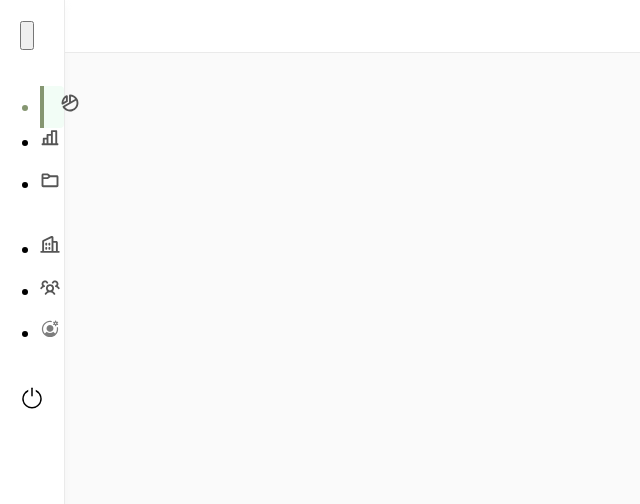
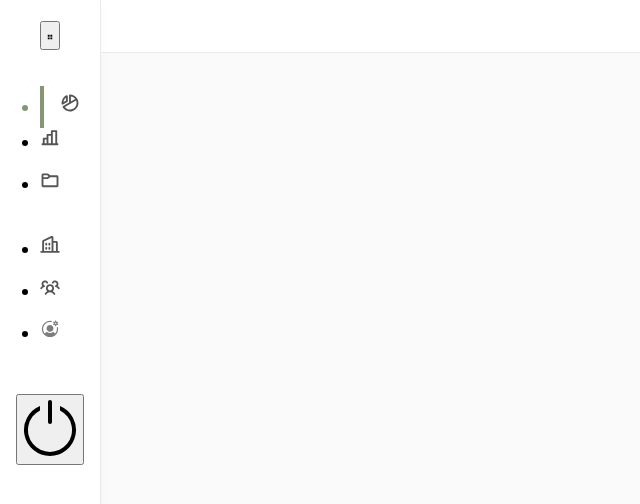
Before and after one commit to sid-malang-medina-city/frontend, a Vue app: page / in a window 1280 px wide. Both pictures are taken after a click on the button 280 px from the left and 35 px from the top of the page. Shown: the top 504 px of the page, without its empty margins (0-640 px from the left). Built offline with nearby package versions, Linux system fonts and the light colour scheme.

Commit message:
fix navigation collapse case

```diff
--- a/src/App.vue
+++ b/src/App.vue
@@ -52,7 +52,7 @@
       margin-left: 240px;
 
       &.fullscreen {
-        margin-left: 64px;
+        margin-left: 100px;
       }
     }
 
@@ -69,7 +69,7 @@
       box-shadow: 0px 4px 8px 0px rgba(224, 224, 224, 0.20);
 
       &.collapse {
-        width: 64px;
+        width: 100px;
       }
     }
 
--- a/src/components/AppNavigation.vue
+++ b/src/components/AppNavigation.vue
@@ -2,6 +2,7 @@
   <div class="navigation">
     <div class="navigation__container">
       <div
+        :class="{ 'navigation__logo--collapse': isCollapse }"
         class="navigation__logo"
       >
         <img
@@ -118,7 +119,7 @@
             >
               <img
                 :src="menu.iconPath"
-                :class="{ grayscale: menu.routeName !== $route.name}"
+                :class="{ grayscale: menu.routeName !== $route.name, 'ep-menu__icon--collapse': isCollapse }"
                 class="ep-menu__icon"
                 alt=""
               >
@@ -131,7 +132,10 @@
           </div>
         </el-menu>
 
-        <div class="navigation__logout-btn-wrapper">
+        <div
+          :class="{ 'navigation__logout-btn-wrapper--collapse': isCollapse }"
+          class="navigation__logout-btn-wrapper"
+        >
           <el-button
             v-if="!isCollapse"
             :icon="logoutIcon"
@@ -142,14 +146,14 @@
           >
             Logout
           </el-button>
-          <el-icon
+          <el-button
             v-else
-            size="18"
-            class="navigation__logout-btn--collapsed"
+            :icon="logoutIcon"
+            type="primary"
+            class="navigation__logout-btn--collapse"
+            plain
             @click="logout"
-          >
-            <SwitchButton />
-          </el-icon>
+          />
         </div>
       </el-scrollbar>
     </div>
@@ -160,6 +164,11 @@
 
 <style lang="scss" scoped>
   /* CUSTOM CSS FOR ELEMENT-UI NAVIGATION */
+
+  :deep(.ep-menu--collapse) {
+    width: 100px;
+  }
+
   .ep-menu {
     border: none;
     height: 100%;
@@ -170,13 +179,18 @@
 
       &.is-active::v-deep {
         border-left: 4px solid #859671;
-        background-color: rgba(0, 218, 84, 0.05);
+        // background-color: rgba(0, 218, 84, 0.05);
         font-weight: 600;
         border-top-right-radius: 4px;
         border-bottom-right-radius: 4px;
         color: #859671;
         padding-left: 16px;
       }
+    }
+
+    :deep(.ep-tooltip__trigger) {
+      justify-content: center;
+      padding-right: 20px;
     }
 
     .ep-sub-menu::v-deep {
@@ -198,6 +212,10 @@
 
       &.grayscale {
         filter: grayscale(1);
+      }
+
+      &--collapse {
+        margin-right: 0;
       }
     }
 
@@ -293,6 +311,10 @@
       display: flex;
       gap: 12px;
 
+      &--collapse {
+        justify-content: center;
+      }
+
       &-icon {
         width: 40px;
       }
@@ -325,6 +347,7 @@
       position: absolute;
       right: 13px;
       padding: 5px;
+      width: 20px;
 
       &.active {
         position: static;
@@ -343,15 +366,20 @@
     &__logout-btn-wrapper {
       padding: 0 20px;
       margin-top: 32px;
+
+      &--collapse {
+        padding: 8px 0;
+        display: flex;
+        justify-content: center;
+      }
     }
 
     &__logout-btn {
       width: 100%;
 
-      &--collapsed {
-        display: block;
-        margin: auto;
-        cursor: pointer;
+      &--collapse {
+        padding: 0;
+        width: 68px;
       }
     }
   }
```
